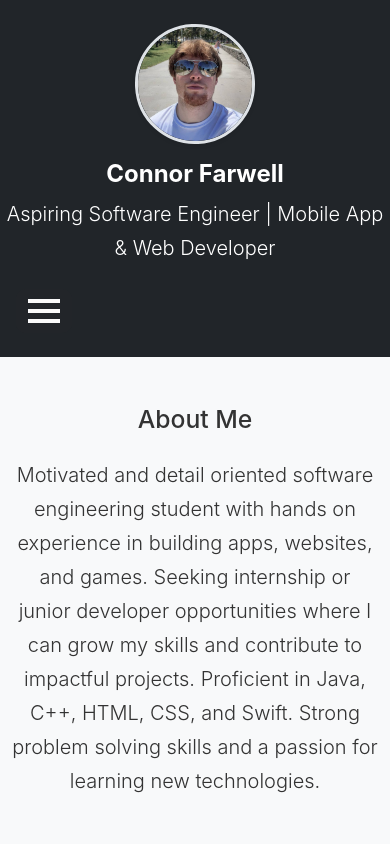
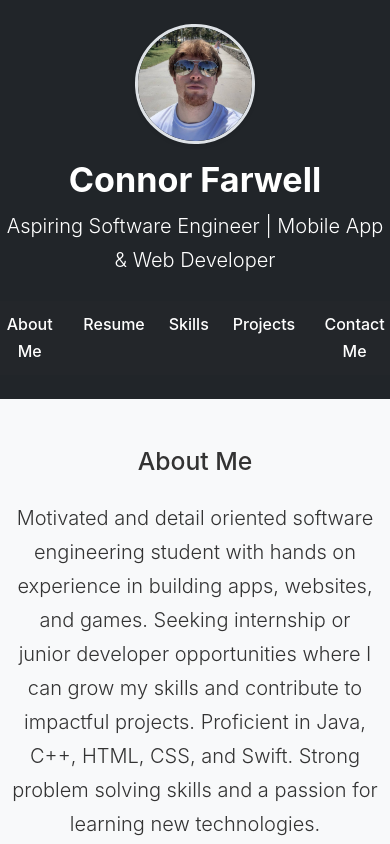
Before and after one commit to cfarwell02/Portfolio-Website, a plain HTML site: page index.html in a window 390 px wide. Shown: the top 844 px of the page. Drawn offline with nearby package versions, Linux system fonts and the light colour scheme.

Commit message:
Refactor navigation structure by replacing slideout menu with top navigation links for improved accessibility and layout

```diff
--- a/index.html
+++ b/index.html
@@ -38,13 +38,8 @@
       </p>
 
       <!-- Hamburger and Slideout Menu directly underneath header info -->
-      <div id="slideout-nav-container" style="margin-top: 12px">
-        <button id="slideout-btn" aria-label="Open navigation">
-          <span class="slideout-bar"></span>
-          <span class="slideout-bar"></span>
-          <span class="slideout-bar"></span>
-        </button>
-        <nav id="slideout-menu" class="slideout-closed">
+      <div id="top-nav">
+        <nav id="nav-links">
           <a href="#about">About Me</a>
           <a href="#Resume">Resume</a>
           <a href="#skills">Skills</a>
@@ -53,6 +48,7 @@
         </nav>
       </div>
     </header>
+
     <section
       class="container bg-light text-center py-5"
       id="about"
--- a/style.css
+++ b/style.css
@@ -42,90 +42,44 @@ body {
   color: #333;
 }
 
-#slideout-nav-container {
+#top-nav {
+  display: flex;
+  align-items: center;
+  justify-content: center;
+  background: #23262a;
+  padding: 10px 0;
   position: relative;
-  display: flex;
-  align-items: flex-start;
-  margin-top: 32px;
-  margin-left: 16px;
-  z-index: 1200;
+  gap: 16px;
 }
 
 #slideout-btn {
-  background: #23262a; /* Match your header background */
+  position: absolute;
+  left: 16px;
+  background: transparent;
+  color: white;
   border: none;
-  border-radius: 10px;
-  width: 56px;
-  height: 44px;
-  display: flex;
-  flex-direction: column;
-  gap: 6px;
-  align-items: center;
-  justify-content: center;
+  font-size: 24px;
   cursor: pointer;
-  /* Remove shadow to blend in */
-  box-shadow: none;
-  z-index: 1100;
-  transition: background 0.2s;
-  opacity: 0.98;
-}
-#slideout-btn .slideout-bar {
-  color: #23262a;
-  width: 32px;
-  height: 4px;
-  background: #fff;
+  z-index: 2;
 }
 
-#slideout-menu {
-  position: absolute;
-  left: 72px; /* sits to the right of the button */
-  top: 0;
-  color: #fff;
-  min-width: 240px;
+#nav-links {
   display: flex;
-  align-items: center;
-  justify-content: center;
-  gap: 8px;
-  opacity: 1;
-
-  transform-origin: left center;
-  transition: transform 0.23s cubic-bezier(0.7, 1.7, 0.5, 1), opacity 0.23s;
-  pointer-events: none;
-  z-index: 1300;
+  gap: 24px;
 }
 
-#slideout-menu.slideout-open {
-  transform: scaleX(1);
-  opacity: 1;
-  pointer-events: auto;
-}
-#slideout-menu.slideout-closed {
-  transform: scaleX(0);
-  opacity: 0;
-  pointer-events: none;
+#nav-links a {
+  color: white;
+  text-decoration: none;
+  font-weight: 500;
+  font-size: 1em;
 }
 
-#slideout-menu a {
-  color: #fff;
-  background: transparent;
-  text-decoration: none;
-  font-weight: 500;
-  padding: 8px 10px;
-  border-radius: 0;
-  font-size: 1em; /* Make font a bit smaller (try 0.95em if still too big) */
-  box-shadow: none;
-  text-align: center; /* Center text under the link */
-  margin: 0 2px;
-}
-#slideout-menu a:hover {
+#nav-links a:hover {
   color: #00bfff;
 }
-
-@media (max-width: 600px) {
-  #slideout-menu a {
-    font-size: 0.93em;
-  }
-  #hero-name {
-    font-size: 1.5rem;
+@media (max-width: 780px) {
+  .main-nav {
+    display: none;
   }
 }
```
